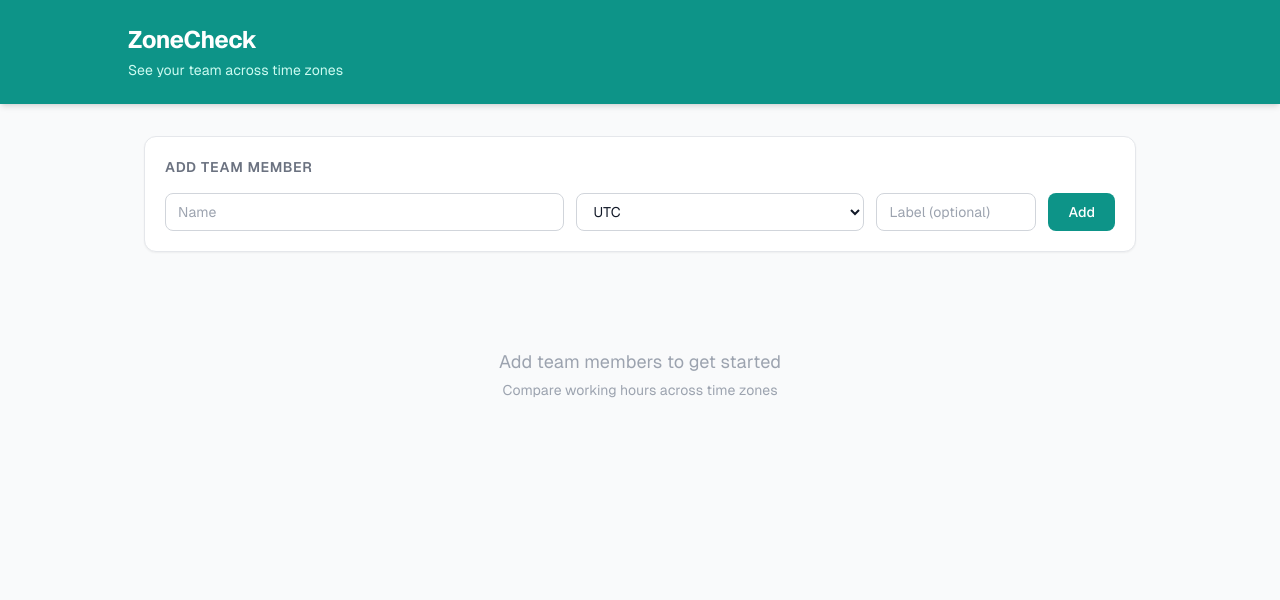
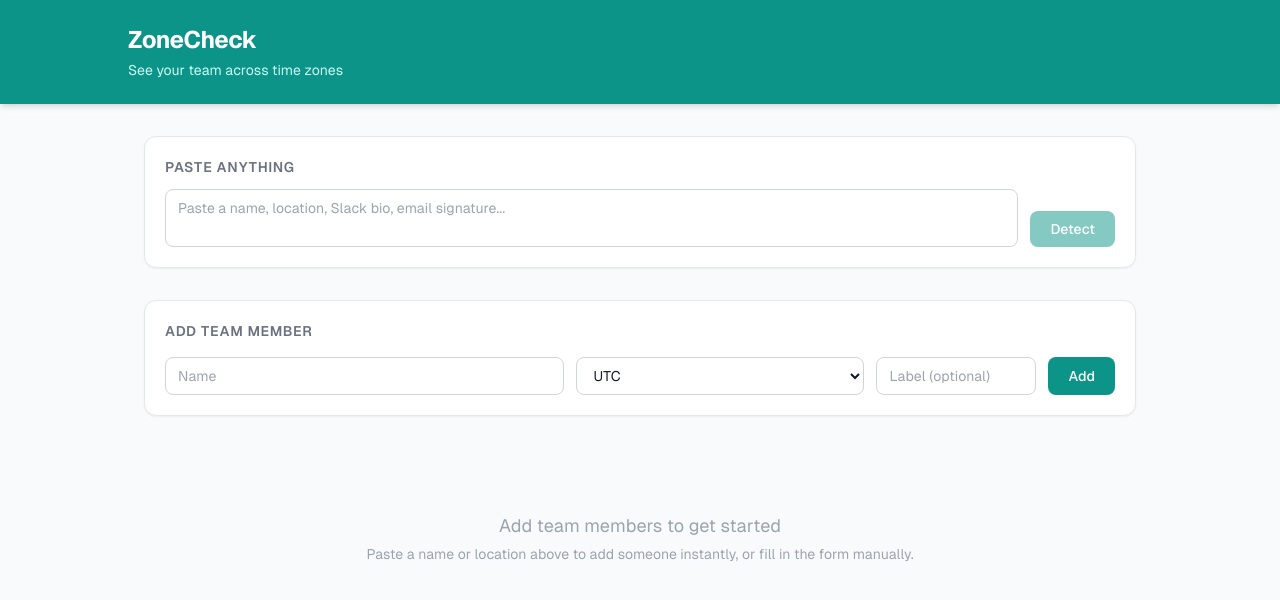
Before and after one commit to contra19/zonecheck, a Next.js app: page / in a window 1280 px wide. Shown: the top 600 px of the page. Built offline with nearby package versions, Linux system fonts and the light colour scheme.

Commit message:
feat: AI paste detection, native share sheet, timezone abbreviation fix

```diff
--- /dev/null
+++ b/app/api/detect/route.ts
@@ -0,0 +1,42 @@
+import Anthropic from '@anthropic-ai/sdk'
+import { NextRequest, NextResponse } from 'next/server'
+
+export const runtime = 'nodejs'
+
+const SYSTEM_PROMPT =
+  "Extract the person's name and most likely IANA timezone from the input. The input might be a Slack profile, email signature, location like 'Berlin, Germany', or a bio. Respond ONLY with valid JSON: { name: string, timezone: string, confidence: 'high' | 'low' }. Use 'low' confidence if you're guessing. Never include markdown or explanation."
+
+export async function POST(req: NextRequest) {
+  try {
+    const { text } = await req.json()
+    if (!text || typeof text !== 'string') {
+      return NextResponse.json(
+        { error: 'Missing or invalid "text" field' },
+        { status: 400 }
+      )
+    }
+
+    const client = new Anthropic({ apiKey: process.env.ANTHROPIC_API_KEY })
+
+    const message = await client.messages.create({
+      model: 'claude-haiku-3-5-20251001',
+      max_tokens: 150,
+      system: SYSTEM_PROMPT,
+      messages: [{ role: 'user', content: text }],
+    })
+
+    const content = message.content[0]
+    if (content.type !== 'text') {
+      return NextResponse.json(
+        { error: 'Unexpected response format' },
+        { status: 500 }
+      )
+    }
+
+    const parsed = JSON.parse(content.text)
+    return NextResponse.json(parsed)
+  } catch (err) {
+    const message = err instanceof Error ? err.message : 'Unknown error'
+    return NextResponse.json({ error: message }, { status: 500 })
+  }
+}
--- a/app/page.tsx
+++ b/app/page.tsx
@@ -170,6 +170,9 @@
   const [viewerTz, setViewerTz] = useState('UTC')
   const [installPrompt, setInstallPrompt] = useState<BeforeInstallPromptEvent | null>(null)
   const [showInstallBanner, setShowInstallBanner] = useState(false)
+  const [pasteText, setPasteText] = useState('')
+  const [detecting, setDetecting] = useState(false)
+  const [detectMsg, setDetectMsg] = useState<{ text: string; type: 'warn' | 'error' } | null>(null)
 
   const tzData = useMemo(() => getAllTimezones(), [])
 
@@ -230,6 +233,35 @@
     setTeam((prev) => prev.filter((_, i) => i !== index))
   }
 
+  const handleDetect = async () => {
+    const trimmed = pasteText.trim()
+    if (!trimmed) return
+    setDetecting(true)
+    setDetectMsg(null)
+    try {
+      const res = await fetch('/api/detect', {
+        method: 'POST',
+        headers: { 'Content-Type': 'application/json' },
+        body: JSON.stringify({ text: trimmed }),
+      })
+      const data = await res.json()
+      if (data.error) {
+        setDetectMsg({ text: data.error, type: 'error' })
+      } else {
+        setName(data.name || '')
+        setTimezone(data.timezone || timezone)
+        setPasteText('')
+        if (data.confidence === 'low') {
+          setDetectMsg({ text: 'Best guess — please confirm the timezone.', type: 'warn' })
+        }
+      }
+    } catch {
+      setDetectMsg({ text: 'Could not reach the detection API.', type: 'error' })
+    } finally {
+      setDetecting(false)
+    }
+  }
+
   // Precompute hour diffs for all members (relative to viewer)
   const now = useMemo(() => new Date(), [tick])
   const memberDiffs = useMemo(
@@ -283,11 +315,21 @@
     setTimeout(() => setCopied(null), 2000)
   }
 
-  const shareTeam = () => {
+  const shareTeam = async () => {
     if (team.length === 0) return
     const encoded = encodeTeam(team)
     const url = `${window.location.origin}${window.location.pathname}?team=${encoded}`
-    navigator.clipboard.writeText(url)
+
+    if (navigator.share) {
+      try {
+        await navigator.share({ title: 'ZoneCheck Team', url })
+        return
+      } catch {
+        // User cancelled or share failed — fall through to clipboard
+      }
+    }
+
+    await navigator.clipboard.writeText(url)
     setCopied('share')
     setTimeout(() => setCopied(null), 2000)
   }
@@ -317,6 +359,40 @@
       </header>
 
       <main className="max-w-5xl mx-auto px-4 py-8 space-y-8">
+        {/* AI Paste Detection */}
+        <section className="bg-white dark:bg-gray-900 rounded-xl shadow-sm border border-gray-200 dark:border-gray-800 p-5">
+          <h2 className="text-sm font-semibold text-gray-500 dark:text-gray-400 uppercase tracking-wider mb-3">
+            Paste Anything
+          </h2>
+          <div className="flex flex-col sm:flex-row gap-3">
+            <textarea
+              placeholder="Paste a name, location, Slack bio, email signature..."
+              value={pasteText}
+              onChange={(e) => setPasteText(e.target.value)}
+              rows={2}
+              className="flex-1 min-w-0 rounded-lg border border-gray-300 dark:border-gray-700 bg-white dark:bg-gray-800 px-3 py-2 text-sm focus:outline-none focus:ring-2 focus:ring-teal-500 resize-none"
+            />
+            <button
+              onClick={handleDetect}
+              disabled={detecting || !pasteText.trim()}
+              className="self-end rounded-lg bg-teal-600 hover:bg-teal-700 disabled:opacity-50 disabled:cursor-not-allowed text-white px-5 py-2 text-sm font-medium transition-colors whitespace-nowrap"
+            >
+              {detecting ? 'Detecting...' : 'Detect'}
+            </button>
+          </div>
+          {detectMsg && (
+            <p
+              className={`mt-2 text-xs ${
+                detectMsg.type === 'error'
+                  ? 'text-red-600 dark:text-red-400'
+                  : 'text-amber-600 dark:text-amber-400'
+              }`}
+            >
+              {detectMsg.text}
+            </p>
+          )}
+        </section>
+
         {/* Add Member Form */}
         <section className="bg-white dark:bg-gray-900 rounded-xl shadow-sm border border-gray-200 dark:border-gray-800 p-5">
           <h2 className="text-sm font-semibold text-gray-500 dark:text-gray-400 uppercase tracking-wider mb-4">
@@ -589,7 +665,7 @@
           <div className="text-center py-16 text-gray-400 dark:text-gray-600">
             <p className="text-lg">Add team members to get started</p>
             <p className="text-sm mt-1">
-              Compare working hours across time zones
+              Paste a name or location above to add someone instantly, or fill in the form manually.
             </p>
           </div>
         )}
```
